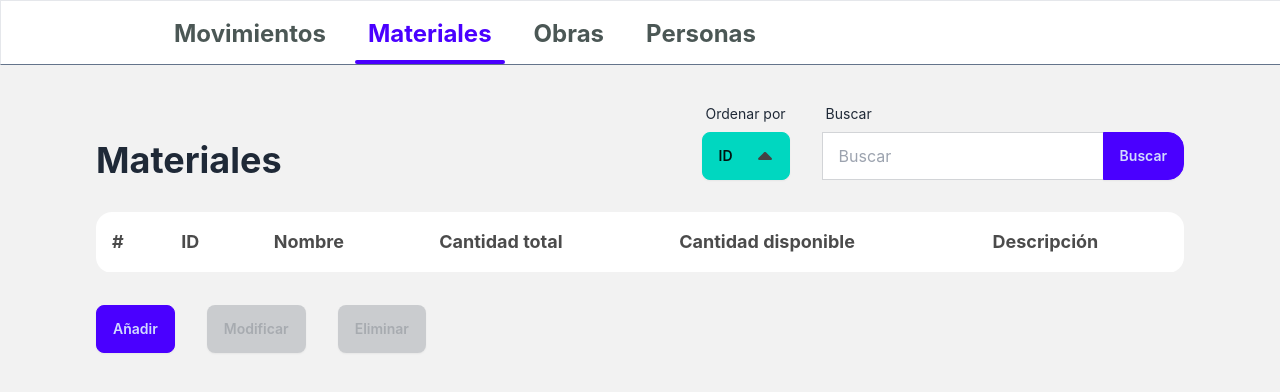
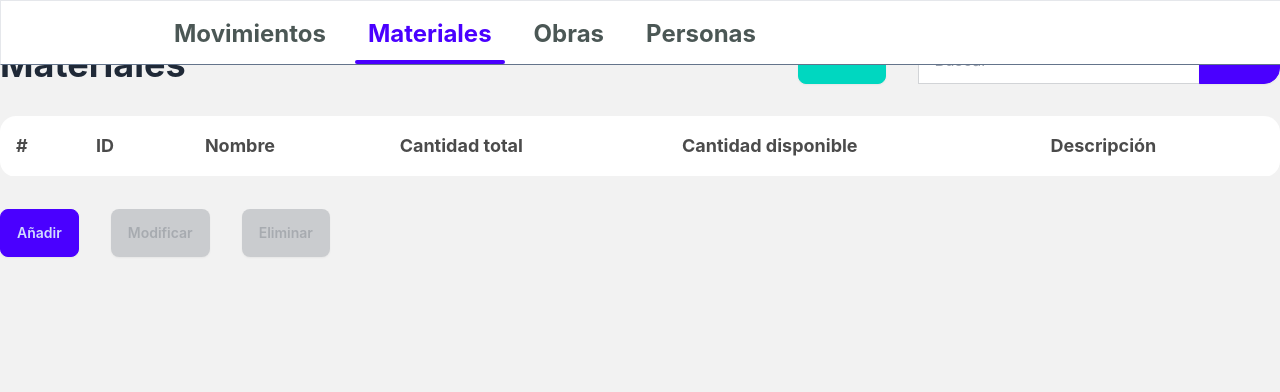
Before and after one commit to osoyinas/simple-inventory, a React (Vite) app: page /#/materials in a window 1280 px wide. Shown: the top 392 px of the page. Built offline with nearby package versions, Linux system fonts and the light colour scheme.

Commit message:
Remove padding

```diff
--- a/src/renderer/Components/layout/LayoutContainer.tsx
+++ b/src/renderer/Components/layout/LayoutContainer.tsx
@@ -1,6 +1,6 @@
 export function LayoutContainer({ children }: { children: React.ReactNode }) {
     return (
-        <section className="p-12 w-full w-max-[1300px] m-auto relative bg-base-200 text-base-content flex flex-col items-center gap-6">
+        <section className="w-full w-max-[1300px] m-auto relative bg-base-200 text-base-content flex flex-col items-center gap-6">
             {children}
         </section>
     );
```
